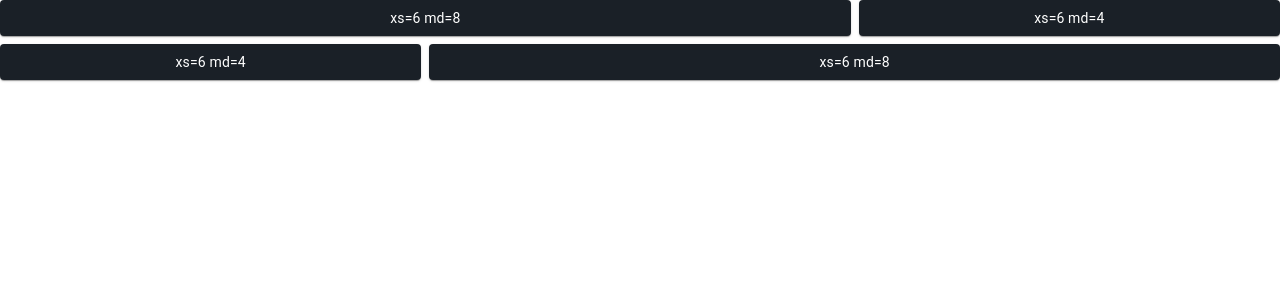
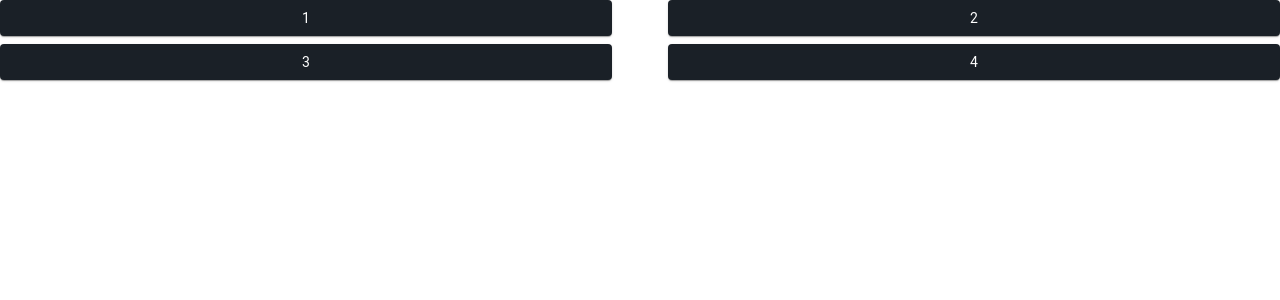
Before and after one commit to ravigunz/react-mui-03-grids, a React (Create React App) app: page / in a window 1280 px wide. Shown: the top 300 px of the page. Built offline with nearby package versions, Linux system fonts and the light colour scheme.

Commit message:
add Row & column spacing

```diff
--- a/src/layouts/BasicGrid.js
+++ b/src/layouts/BasicGrid.js
@@ -15,18 +15,18 @@ const Item = styled(Paper)(({ theme }) => ({
 export default function BasicGrid() {
   return (
     <Box sx={{ flexGrow: 1 }}>
-      <Grid container spacing={1}>
-  <Grid item xs={6} md={8}>
-    <Item>xs=6 md=8</Item>
+      <Grid container rowSpacing={1} columnSpacing={{ xs: 1, sm: 4, md: 7 }}>
+  <Grid item xs={6}>
+    <Item>1</Item>
   </Grid>
-  <Grid item xs={6} md={4}>
-    <Item>xs=6 md=4</Item>
+  <Grid item xs={6}>
+    <Item>2</Item>
   </Grid>
-  <Grid item xs={6} md={4}>
-    <Item>xs=6 md=4</Item>
+  <Grid item xs={6}>
+    <Item>3</Item>
   </Grid>
-  <Grid item xs={6} md={8}>
-    <Item>xs=6 md=8</Item>
+  <Grid item xs={6}>
+    <Item>4</Item>
   </Grid>
 </Grid>
     </Box>
```
